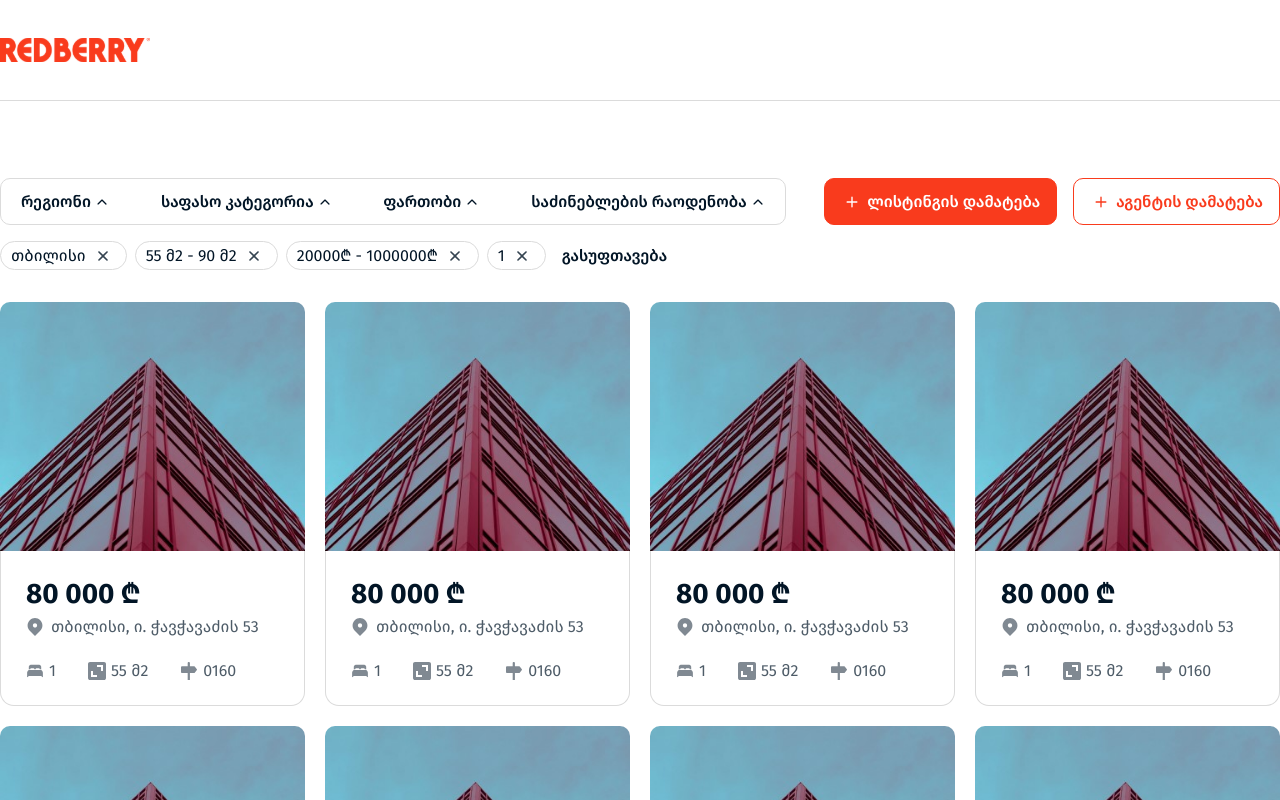
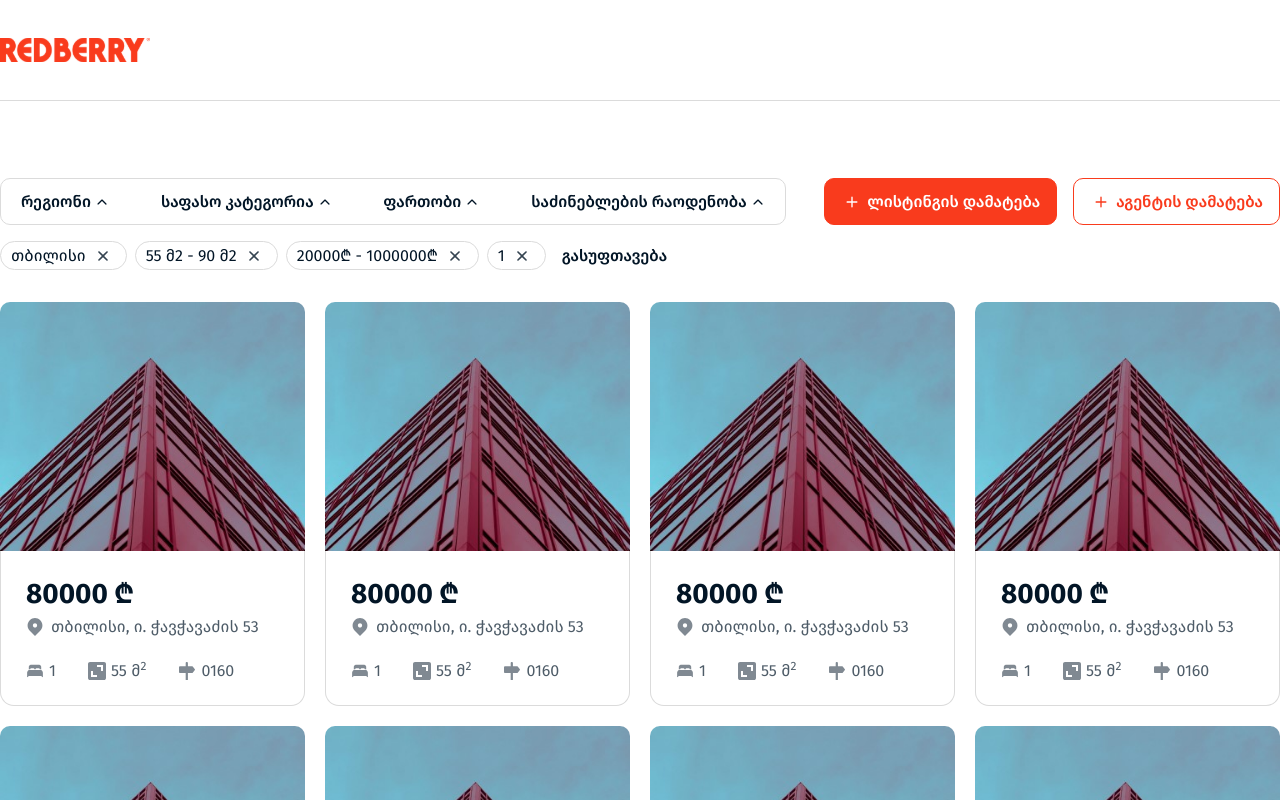
Before and after one commit to chubinaaa/real_estate_manager, a Next.js app: page / in a window 1280 px wide. Shown: the top 800 px of the page. Built offline with nearby package versions, Linux system fonts and the light colour scheme.

Commit message:
add props chain to the card values to control data from one place

```diff
--- a/src/components/all_listings_page/real_estate_list/estate_item/EstateCard.tsx
+++ b/src/components/all_listings_page/real_estate_list/estate_item/EstateCard.tsx
@@ -6,20 +6,32 @@ import Price from "./details/Price";
 import EstatePicture from "./details/EstatePicture";
 import Link from "next/link";
 
+const data = {
+  image: "",
+  price: 80000,
+  location: {
+    region: "თბილისი",
+    city: "ი. ჭავჭავაძის 53",
+  },
+  bedrooms: 1,
+  area: 55,
+  postal_code: "0160",
+};
+
 export default function EstateCard() {
   return (
     <Link
       href={"/estate"}
       className="flex flex-col justify-center items-center select-none | rounded-[14px] | hover:shadow-custom"
     >
-      <EstatePicture />
+      <EstatePicture source={data.image} />
       <div className="w-full flex flex-col justify-center items-start | px-[25px] py-[22px] | bg-white | border-[1px] border-thirdGray rounded-[14px] border-t-0 rounded-t-none overflow-hidden">
-        <Price />
-        <Location />
+        <Price value={data.price} />
+        <Location city={data.location.city} region={data.location.region} />
         <div className="w-full flex justify-start items-center gap-8 pt-5">
-          <BedroomCount />
-          <AreaCount />
-          <PostalCode />
+          <BedroomCount value={data.bedrooms} />
+          <AreaCount value={data.area} />
+          <PostalCode value={data.postal_code} />
         </div>
       </div>
     </Link>
--- a/src/components/all_listings_page/real_estate_list/estate_item/details/AreaCount.tsx
+++ b/src/components/all_listings_page/real_estate_list/estate_item/details/AreaCount.tsx
@@ -1,7 +1,11 @@
 import Image from "next/image";
 import icon from "../../../../../../public/svg/area_icon.svg";
 
-export default function AreaCount() {
+type Props = {
+  value: number;
+};
+
+export default function AreaCount({ value }: Props) {
   return (
     <div className="w-fit flex justify-center items-center gap-[5px] | text-fourthGray">
       <Image
@@ -11,7 +15,9 @@ export default function AreaCount() {
         height={36}
         className="w-[18px] h-[18px]"
       />
-      <p>55 მ2</p>
+      <p>
+        {value} მ<sup>2</sup>
+      </p>
     </div>
   );
 }
--- a/src/components/all_listings_page/real_estate_list/estate_item/details/BedroomCount.tsx
+++ b/src/components/all_listings_page/real_estate_list/estate_item/details/BedroomCount.tsx
@@ -1,7 +1,11 @@
 import Image from "next/image";
 import icon from "../../../../../../public/svg/bed.svg";
 
-export default function BedroomCount() {
+type Props = {
+  value: number;
+};
+
+export default function BedroomCount({ value }: Props) {
   return (
     <div className="w-fit flex justify-center items-center gap-[5px] | text-fourthGray">
       <Image
@@ -11,7 +15,7 @@ export default function BedroomCount() {
         height={36}
         className="w-[18px] h-[18px]"
       />
-      <p>1</p>
+      <p>{value}</p>
     </div>
   );
 }
--- a/src/components/all_listings_page/real_estate_list/estate_item/details/EstatePicture.tsx
+++ b/src/components/all_listings_page/real_estate_list/estate_item/details/EstatePicture.tsx
@@ -1,15 +1,18 @@
 import Image from "next/image";
 import estate from "/public/jpg/estate_random_pic.jpg";
 
-export default function EstatePicture() {
+type Props = {
+  source: string;
+};
+
+export default function EstatePicture({ source }: Props) {
   return (
     <div className="w-full | rounded-[10px] rounded-b-none overflow-hidden">
       <Image
-        src={estate}
-        alt="Estate dummy picture"
+        src={source ? source : estate}
+        alt="estate picture"
         width={384}
         height={307}
-        className=""
       />
     </div>
   );
--- a/src/components/all_listings_page/real_estate_list/estate_item/details/Location.tsx
+++ b/src/components/all_listings_page/real_estate_list/estate_item/details/Location.tsx
@@ -1,7 +1,12 @@
 import Image from "next/image";
 import icon from "../../../../../../public/svg/location.svg";
 
-export default function Location() {
+type Props = {
+  region: string;
+  city: string;
+};
+
+export default function Location({ region, city }: Props) {
   return (
     <div className="w-fit flex justify-center items-center gap-[7px] | text-fourthGray">
       <Image
@@ -11,7 +16,9 @@ export default function Location() {
         height={36}
         className="w-[18px] h-[18px]"
       />
-      <p>თბილისი, ი. ჭავჭავაძის 53</p>
+      <p>
+        {region}, {city}
+      </p>
     </div>
   );
 }
--- a/src/components/all_listings_page/real_estate_list/estate_item/details/PostalCode.tsx
+++ b/src/components/all_listings_page/real_estate_list/estate_item/details/PostalCode.tsx
@@ -1,7 +1,11 @@
 import Image from "next/image";
 import icon from "../../../../../../public/svg/post_index_icon.svg";
 
-export default function PostalCode() {
+type Props = {
+  value: string;
+};
+
+export default function PostalCode({ value }: Props) {
   return (
     <div className="w-fit flex justify-center items-center gap-[5px] | text-fourthGray">
       <Image
@@ -11,7 +15,7 @@ export default function PostalCode() {
         height={36}
         className="w-[18px] h-[18px]"
       />
-      <p>0160</p>
+      <p>{value}</p>
     </div>
   );
 }
--- a/src/components/all_listings_page/real_estate_list/estate_item/details/Price.tsx
+++ b/src/components/all_listings_page/real_estate_list/estate_item/details/Price.tsx
@@ -1,3 +1,7 @@
-export default function Price() {
-  return <h1 className="font-bold text-[28px] text-primaryBlack">80 000 ₾</h1>;
+type Props = {
+  value: number;
+};
+
+export default function Price({ value }: Props) {
+  return <h1 className="font-bold text-[28px] text-primaryBlack">{value} ₾</h1>;
 }
```
